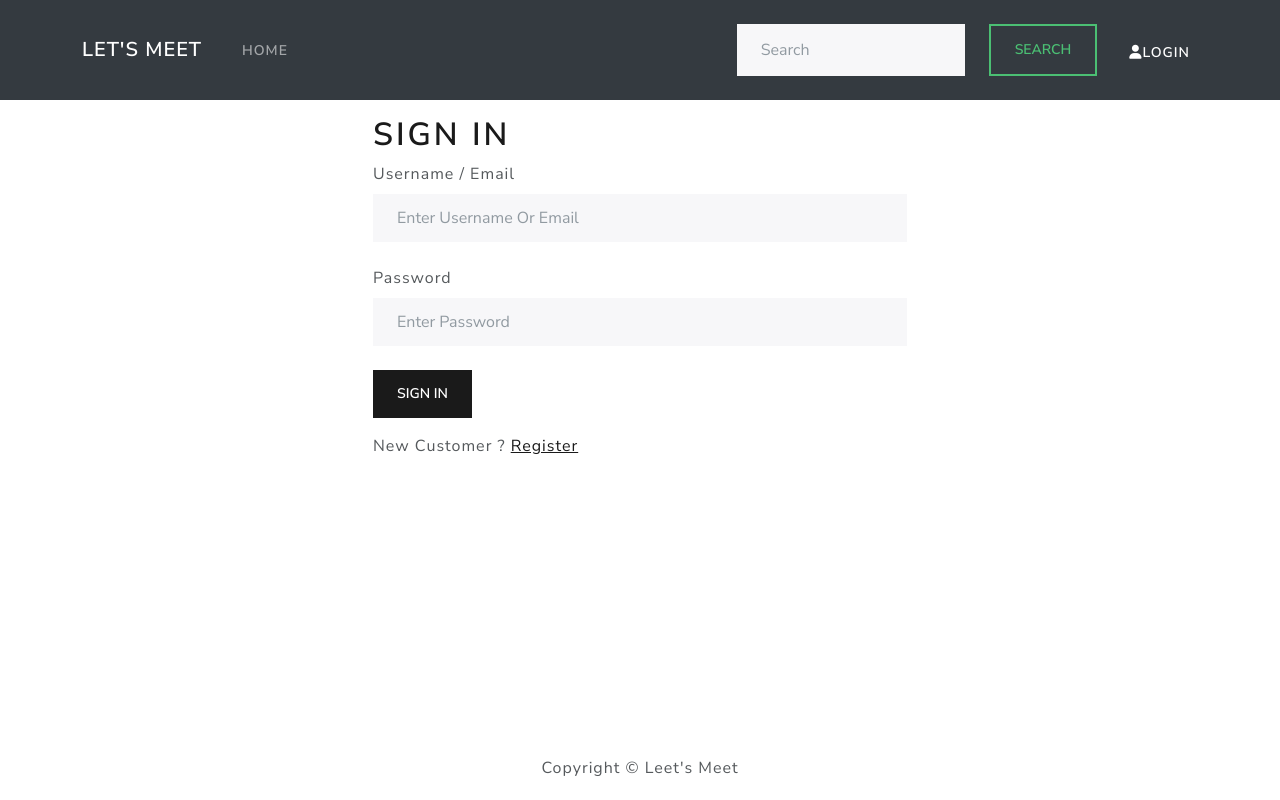
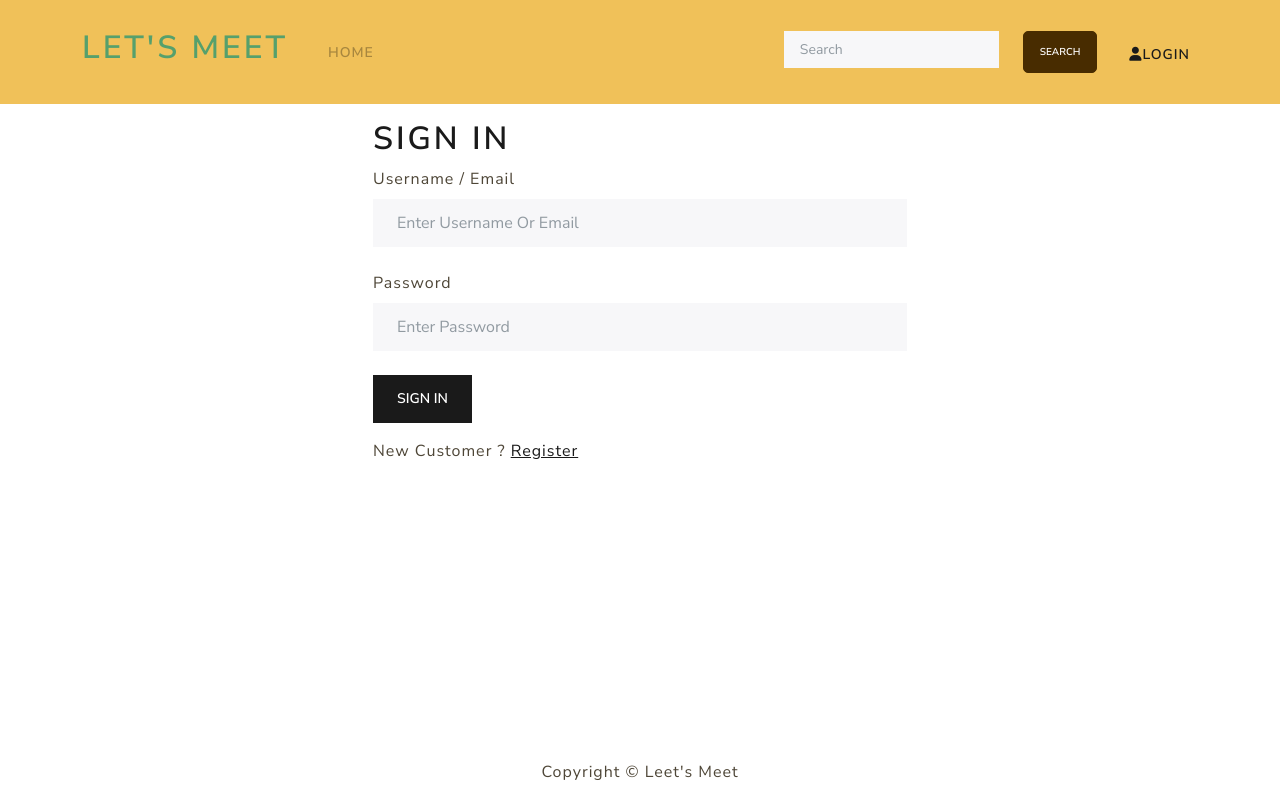
Before and after one commit to farrukh-ahm/lets-meet, a React (Create React App) app: page /login in a window 1280 px wide. Built offline with nearby package versions, Linux system fonts and the light colour scheme.

Commit message:
Stylise the navbar

```diff
--- a/src/App.js
+++ b/src/App.js
@@ -11,12 +11,13 @@ import MyEventScreen from "./screens/MyEventScreen";
 import NewEventScreen from "./screens/NewEventScreen";
 import ProfileScreen from "./screens/ProfileScreen";
 import RegisterScreen from "./screens/RegisterScreen";
+import styles from "./App.module.css"
 import './redux/axiosDefaults'
 
 
 function App() {
   return (
-    <div className="App">
+    <div className={styles.App}>
       <Header />
       <main className="py-3">
         <Container>
--- /dev/null
+++ b/src/App.module.css
@@ -0,0 +1,14 @@
+* {
+    margin: 0;
+    padding: 0;
+    box-sizing: border-box;
+}
+
+h1,h2,h3,h4,h5,h6{
+    text-transform: uppercase;
+    color: #56a06c;
+}
+
+.App{
+    color: #4e4637;
+}
--- /dev/null
+++ b/src/Styles/Buttons.module.css
@@ -0,0 +1,12 @@
+.Button {
+    font-size: 0.8rem;
+    align-self: center;
+    background-color: #482c00 !important;
+    border: 1px solid #482c00 !important;
+    border-radius: 5px;
+    transition: background-color .3s ease-in !important;
+  }
+
+.Button:hover{
+    background-color: transparent !important;
+}
--- /dev/null
+++ b/src/Styles/Heads.module.css
@@ -0,0 +1,4 @@
+h1,h2,h3,h4,h5,h6{
+    text-transform: uppercase;
+    color: #56a06c;
+}
--- /dev/null
+++ b/src/Styles/NavBar.module.css
@@ -0,0 +1,11 @@
+.NavBar{
+    background-color: #f0c159;
+}
+
+.heading {
+    color: #56a06c;
+}
+
+.profileImage{
+    margin: 1em;
+}
--- a/src/components/Header.js
+++ b/src/components/Header.js
@@ -6,12 +6,16 @@ import {
   Nav,
   Navbar,
   NavDropdown,
+  Row,
+  Col
 } from "react-bootstrap";
 import { useDispatch, useSelector } from "react-redux";
 import { LinkContainer } from "react-router-bootstrap";
 import { Link, useNavigate } from "react-router-dom";
 import fetchUserDetails from "../redux/thunk/fetchUserProfileDetails";
 import { logout } from "../redux/user/actions";
+import styles from "../Styles/Buttons.module.css";
+import css from "../Styles/NavBar.module.css";
 
 function Header() {
   const dispatch = useDispatch();
@@ -34,12 +38,13 @@ function Header() {
 
   return (
     <header>
-      <Navbar bg="dark" variant="dark" expand="lg" collapseOnSelect>
+      <Navbar className={css.NavBar} expand="lg" collapseOnSelect>
         <Container>
           <LinkContainer to="/">
-            <Navbar.Brand>Let's Meet</Navbar.Brand>
+            <Navbar.Brand><h1 className={css.heading}>Let's Meet</h1></Navbar.Brand>
           </LinkContainer>
-          <Navbar.Collapse id="navbarScroll">
+          <Navbar.Toggle aria-controls="basic-navbar-nav" />
+          <Navbar.Collapse id="basic-navbar-nav">
             <Nav
               className="me-auto my-2 my-lg-0"
               style={{ maxHeight: "100px" }}
@@ -55,20 +60,26 @@ function Header() {
               )}
             </Nav>
             <Form className="d-flex">
+              <Row>
+                <Col xs="auto">
                   <Form.Control
                     type="search"
                     placeholder="Search"
                     className="me-4"
                     aria-label="Search"
+                    size="sm"
+                    row={3}
                   />
-              <Button variant="outline-success">Search</Button>
+                </Col>
+                <Col xs="auto">
+                  <Button className={styles.Button} size="sm">Search</Button>
+                </Col>
+              </Row>
             </Form>
-          </Navbar.Collapse>
-
             <div
             style={{ display: "flex", alignItems: "center", marginTop: "5px" }}
           >
-            <Navbar.Toggle aria-controls="navbarScroll" />
+            {/* <Navbar.Toggle aria-controls="navbarScroll" /> */}
 
             {userInfo ? (
               <NavDropdown
@@ -86,6 +97,7 @@ function Header() {
                     />
                   </div>
                 }
+                className={css.profileImage}
                 id="navbarScrollingDropdown"
               >
                 <NavDropdown.Item href="#action3">
@@ -112,6 +124,7 @@ function Header() {
               </Nav>
             )}
           </div>
+          </Navbar.Collapse>
         </Container>
       </Navbar>
     </header>
--- a/src/components/Loading.js
+++ b/src/components/Loading.js
@@ -1,24 +1,24 @@
 import React from "react";
-import classes from "../Styles/Loading.module.css";
+import styles from "../Styles/Loading.module.css";
 
 export default function Loading() {
   return (
-    <div className={classes.container}>
-      <div className={classes.loading}>
-        <div className={classes.circle} id={classes["circle-1"]}>
-          <div className={classes.inner_circle}></div>
+    <div className={styles.container}>
+      <div className={styles.loading}>
+        <div className={styles.circle} id={styles["circle-1"]}>
+          <div className={styles.inner_circle}></div>
         </div>
-        <div className={classes.circle} id={classes["circle-2"]}>
-          <div className={classes.inner_circle}></div>
+        <div className={styles.circle} id={styles["circle-2"]}>
+          <div className={styles.inner_circle}></div>
         </div>
-        <div className={classes.circle} id={classes["circle-3"]}>
-          <div className={classes.inner_circle}></div>
+        <div className={styles.circle} id={styles["circle-3"]}>
+          <div className={styles.inner_circle}></div>
         </div>
-        <div className={classes.circle} id={classes["circle-4"]}>
-          <div className={classes.inner_circle}></div>
+        <div className={styles.circle} id={styles["circle-4"]}>
+          <div className={styles.inner_circle}></div>
         </div>
-        <div className={classes.circle} id={classes["circle-5"]}>
-          <div className={classes.inner_circle}></div>
+        <div className={styles.circle} id={styles["circle-5"]}>
+          <div className={styles.inner_circle}></div>
         </div>
       </div>
     </div>
```
Also changed, not shown: src/Styles/FlexBox.module.css (added). Lines whose indentation alone changed are shown as unchanged.
